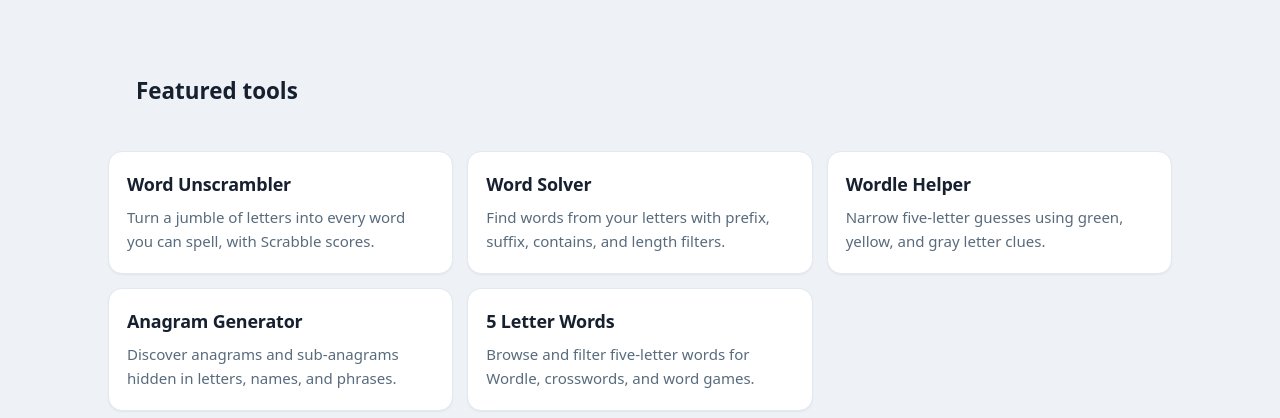
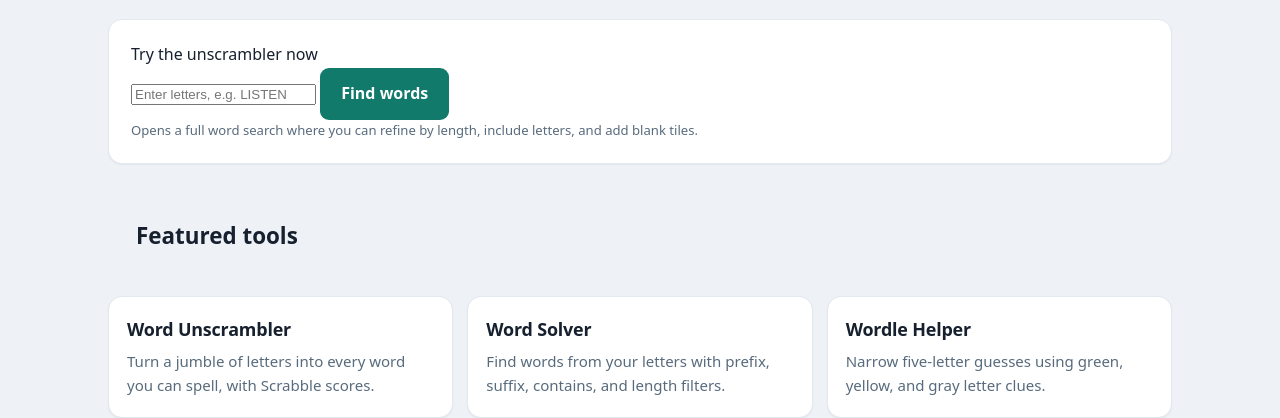
Before and after one commit to mrboss302/word-unscrambler, a plain HTML site: page index.html in a window 1280 px wide. Shown: the part 396-814 px from the top of the page. Drawn offline with Linux system fonts and the light colour scheme.

Commit message:
Put a usable quick word search on the homepage

```diff
--- a/index.html
+++ b/index.html
@@ -128,6 +128,16 @@
           Unscramble letters, find words, solve anagrams, narrow Wordle guesses,
           and explore 5-letter words with fast free tools.
         </p>
+        <form class="quick-start card" action="/word-unscrambler/" method="get">
+          <label for="quick-letters">Try the unscrambler now</label>
+          <div class="quick-start__row">
+            <input id="quick-letters" name="letters" type="text" inputmode="latin"
+                   autocomplete="off" autocapitalize="characters" spellcheck="false"
+                   minlength="2" maxlength="16" required placeholder="Enter letters, e.g. LISTEN" />
+            <button type="submit" class="btn btn--primary">Find words</button>
+          </div>
+          <p class="field__help">Opens a full word search where you can refine by length, include letters, and add blank tiles.</p>
+        </form>
       </div>
     </section>
 
```
